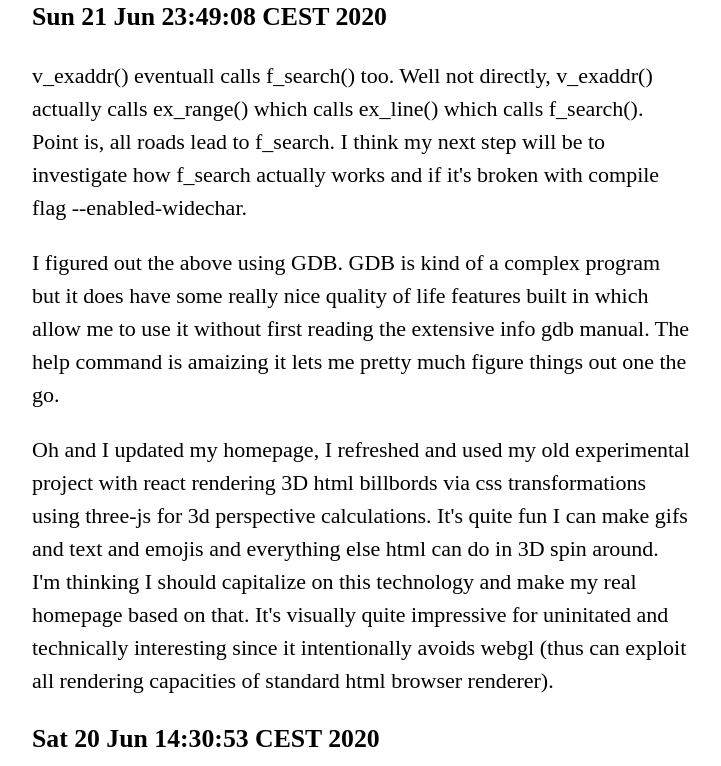
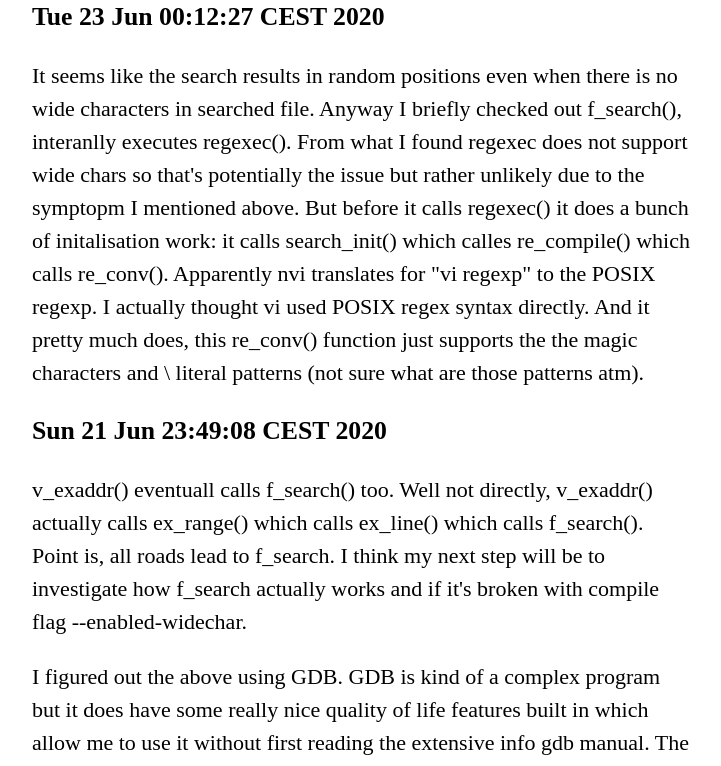
Before and after one commit to odrzutowiec/blog, a plain HTML site: page index.html in a window 1280 px wide. Shown: the top 766 px of the page, without its empty margins (278-999 px from the left). Drawn offline with Linux system fonts and the light colour scheme.

Commit message:
Tue 23 Jun 00:38:47 CEST 2020

```diff
--- a/index.html
+++ b/index.html
@@ -1,4 +1,8 @@
 <p> <html>   <head>     <meta name="viewport" content="width=device-width, initial-scale=1.0">     <style>       * {         box-sizing: border-box;       }       body {         width: 30em;         margin: auto;         font-size: 22px;         line-height: 1.5em;         overflow-wrap: break-word;         word-wrap: break-word;         hyphens: auto;       }       @media (max-width: 704px) {         body {           padding: 0 1em;           width: 100%;         }       }     </style>     <title>Odrzutowiec Blog</title>   </head>   <body></p>
+
+<h3>Tue 23 Jun 00:12:27 CEST 2020</h3>
+
+<p> It seems like the search results in random positions even when there is no wide characters in searched file. Anyway I briefly checked out f_search(), interanlly executes regexec(). From what I found regexec does not support wide chars so that's potentially the issue but rather unlikely due to the symptopm I mentioned above. But before it calls regexec() it does a bunch of initalisation work: it calls search_init() which calles re_compile() which calls re_conv(). Apparently nvi translates for "vi regexp" to the POSIX regexp. I actually thought vi used POSIX regex syntax directly. And it pretty much does, this re_conv() function just supports the the magic characters and \<ptrn\> literal patterns (not sure what are those patterns atm).</p>
 
 <h3>Sun 21 Jun 23:49:08 CEST 2020</h3>
 
```
